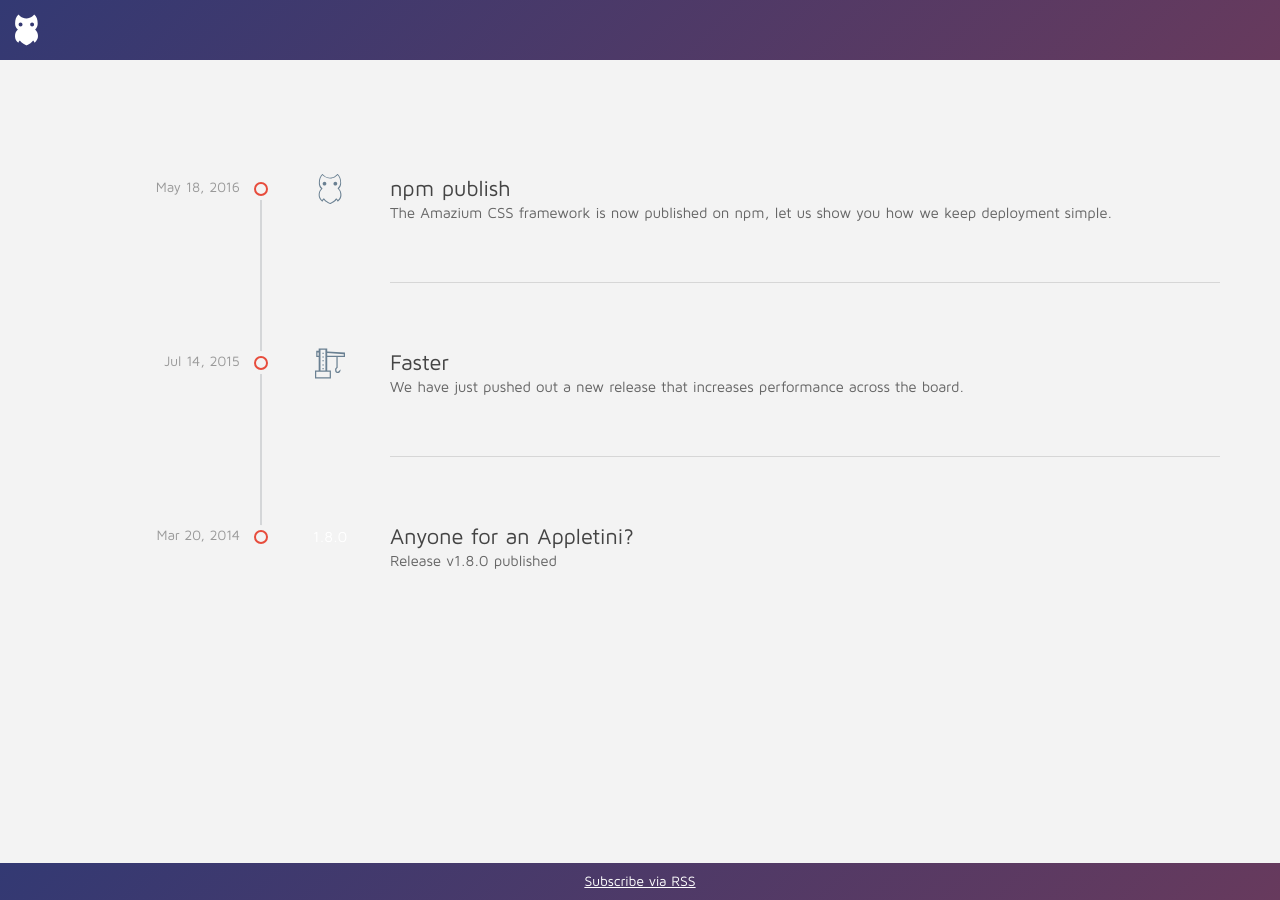
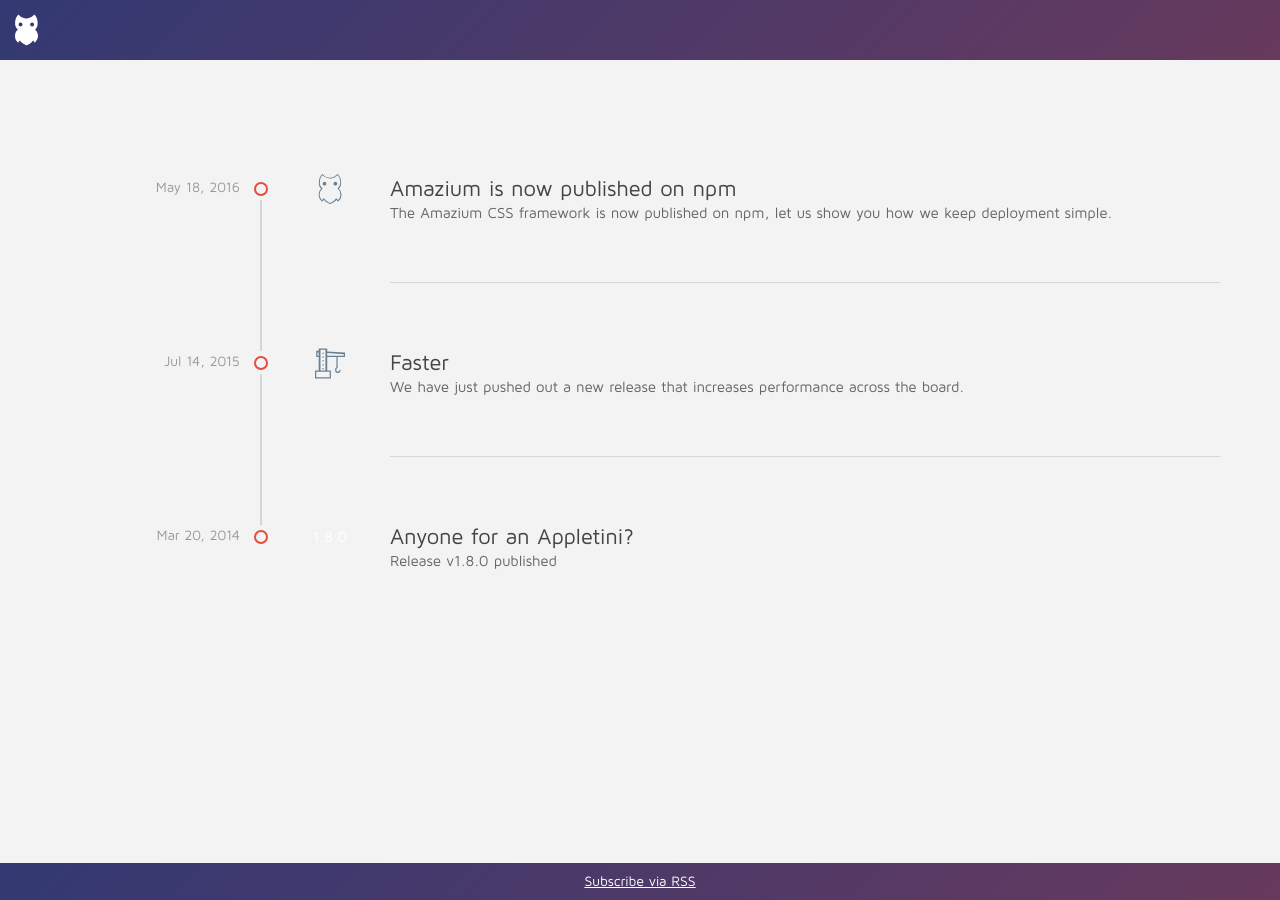
Before and after one commit to OwlyStuff/owlystuff.github.io, a Jekyll site: the page built from index.html, in a window 1280 px wide. Built offline with Jekyll 4.4.1, drawn with Linux system fonts in a browser that asks for light colours.

Commit message:
Renamed npm publish article and updated content image

```diff
--- a/_posts/2016-05-18-npm-publish.markdown
+++ b/_posts/2016-05-19-amazium-is-now-on-npm.markdown
@@ -1,12 +1,10 @@
 ---
 layout: post
-title:  "npm publish"
+title:  "Amazium is now published on npm"
 date:   2016-05-18
 type: platform
 intro: The Amazium CSS framework is now published on npm, let us show you how we keep deployment simple.
 ---
-
-![NPM Travis and GitHub Logos](img/npm-travis-github-logos.jpg)
 
 ## tl;dr
 
```
Also changed, not shown: other parts of _posts/2016-05-19-amazium-is-now-on-npm.markdown (+2 -0 lines).
